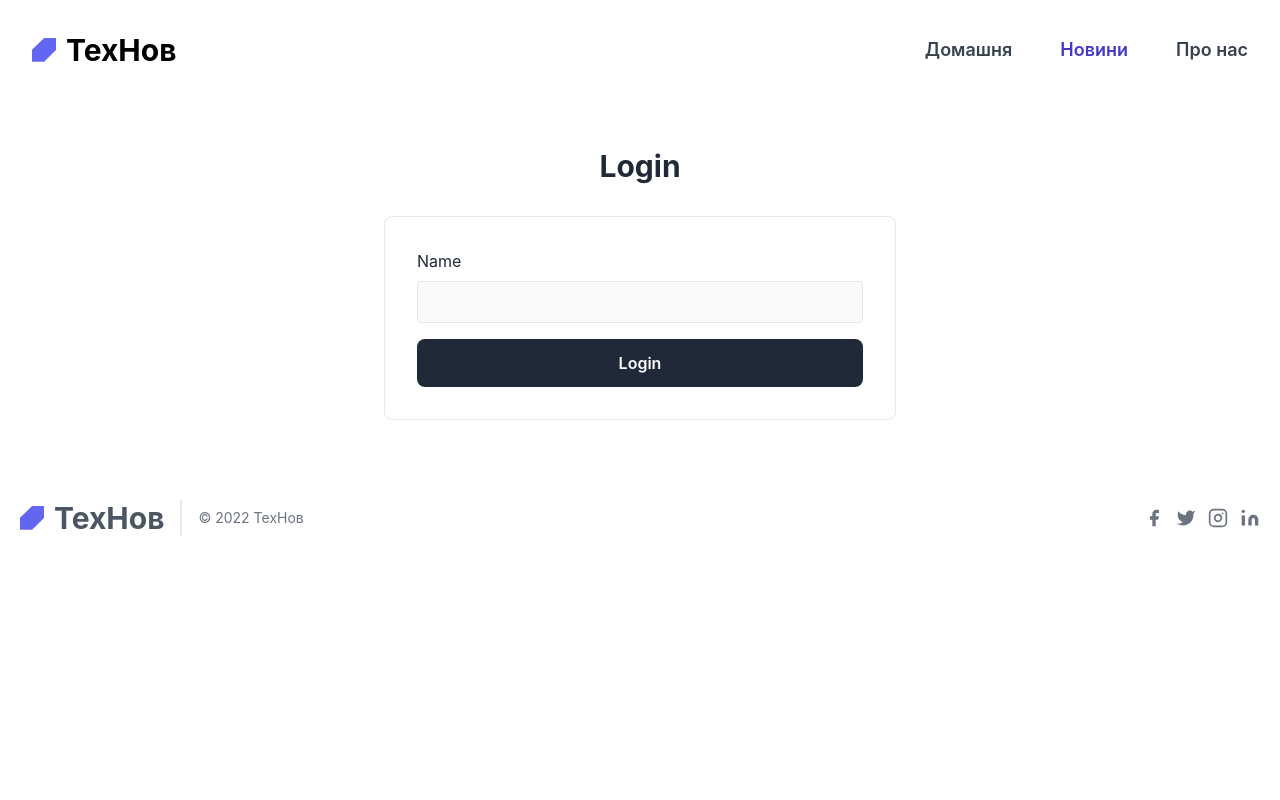
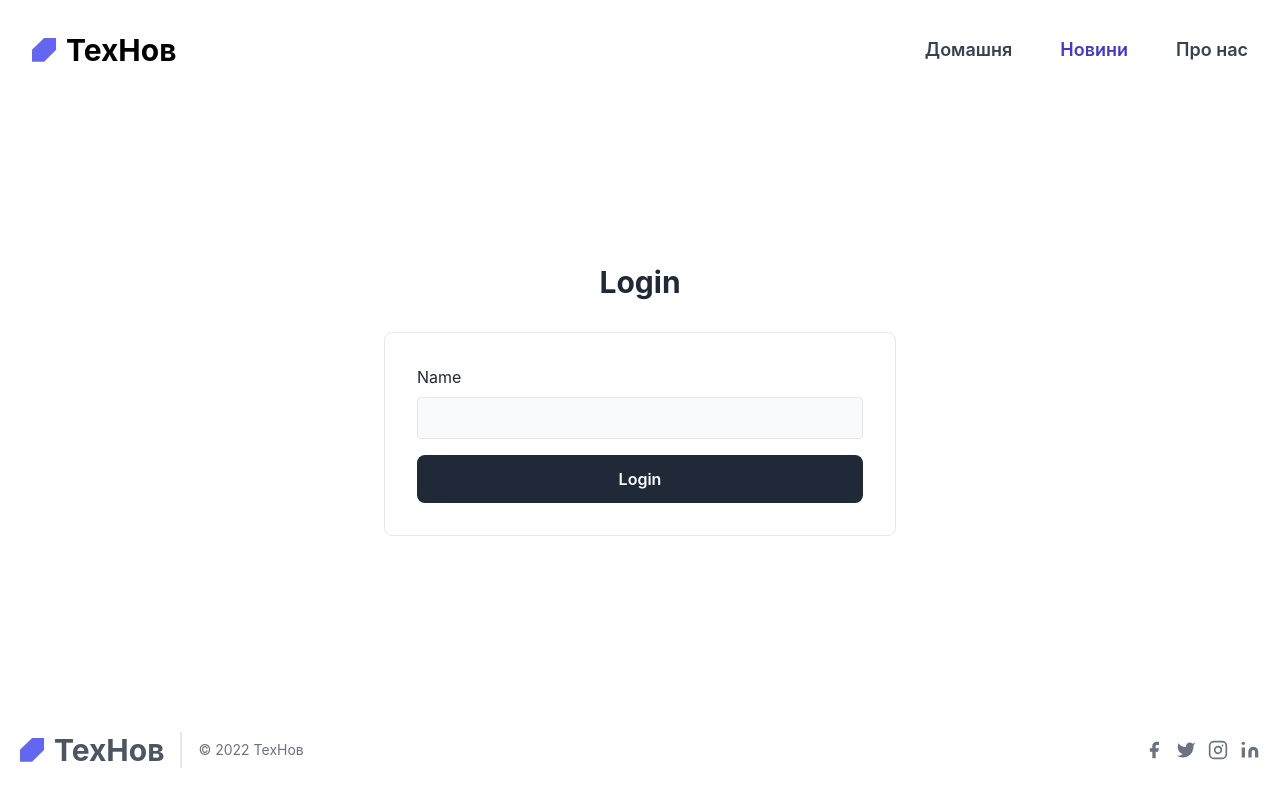
Before and after one commit to uzatsepin/blog-react-router, a React (Create React App) app: page /posts/login in a window 1280 px wide. Built offline with nearby package versions, Linux system fonts and the light colour scheme.

Commit message:
fix: fixed footer

```diff
--- a/public/index.html
+++ b/public/index.html
@@ -10,34 +10,14 @@
       content="Web site created using create-react-app"
     />
     <link rel="apple-touch-icon" href="%PUBLIC_URL%/logo192.png" />
-    <!--
-      manifest.json provides metadata used when your web app is installed on a
-      user's mobile device or desktop. See https://developers.google.com/web/fundamentals/web-app-manifest/
-    -->
+
     <link rel="manifest" href="%PUBLIC_URL%/manifest.json" />
-    <!--
-      Notice the use of %PUBLIC_URL% in the tags above.
-      It will be replaced with the URL of the `public` folder during the build.
-      Only files inside the `public` folder can be referenced from the HTML.
 
-      Unlike "/favicon.ico" or "favicon.ico", "%PUBLIC_URL%/favicon.ico" will
-      work correctly both with client-side routing and a non-root public URL.
-      Learn how to configure a non-root public URL by running `npm run build`.
-    -->
-    <title>React App</title>
+    <title>TechBlog – проект обучающий работе с</title>
   </head>
   <body>
     <noscript>You need to enable JavaScript to run this app.</noscript>
     <div id="root"></div>
-    <!--
-      This HTML file is a template.
-      If you open it directly in the browser, you will see an empty page.
 
-      You can add webfonts, meta tags, or analytics to this file.
-      The build step will place the bundled scripts into the <body> tag.
-
-      To begin the development, run `npm start` or `yarn start`.
-      To create a production bundle, use `npm run build` or `yarn build`.
-    -->
   </body>
 </html>
--- a/src/components/Layout.jsx
+++ b/src/components/Layout.jsx
@@ -5,7 +5,7 @@ import Logo from './Logo';
 
 const Layout = () => {
   return (
-    <>
+    <div className="h-screen flex flex-col justify-between">
       <div className="bg-white">
         <div className="max-w-screen-2xl px-4 md:px-8 mx-auto">
           <header className="flex justify-between items-center py-2 md:py-8 ">
@@ -45,7 +45,7 @@ const Layout = () => {
       </div>
       <Outlet />
       <Footer />
-    </>
+    </div>
   );
 };
 
--- a/src/pages/PostPage.jsx
+++ b/src/pages/PostPage.jsx
@@ -23,6 +23,7 @@ const PostPage = () => {
     };
     setLoaded(false);
     getPosts();
+    // eslint-disable-next-line react-hooks/exhaustive-deps
   }, []);
 
   //URL.ua/posts?post=abc&data=
@@ -95,6 +96,7 @@ const PostPage = () => {
                 </div>
               </div>
             ))}
+          {isLoaded ? (
             <MyLoader
               speed={3}
               width={476}
@@ -103,6 +105,9 @@ const PostPage = () => {
               backgroundColor="#f3f3f3"
               foregroundColor="#ecebeb"
             />
+          ) : (
+            ''
+          )}
         </div>
       </div>
     </section>
--- a/src/pages/SinglePage.jsx
+++ b/src/pages/SinglePage.jsx
@@ -19,6 +19,7 @@ const SinglePage = () => {
       setPost(data.data());
     };
     getPosts();
+    // eslint-disable-next-line react-hooks/exhaustive-deps
   }, [id]);
 
   return (
```
Also changed, not shown: firebase.json (added), 1 other file (tests, documents, lock files or other folders). Lines whose indentation alone changed are shown as unchanged.
